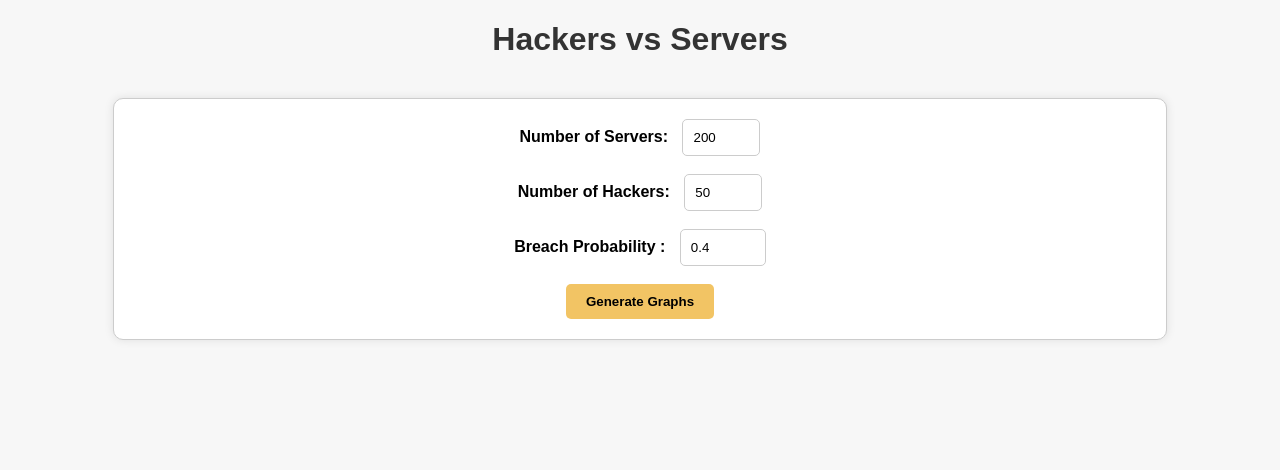
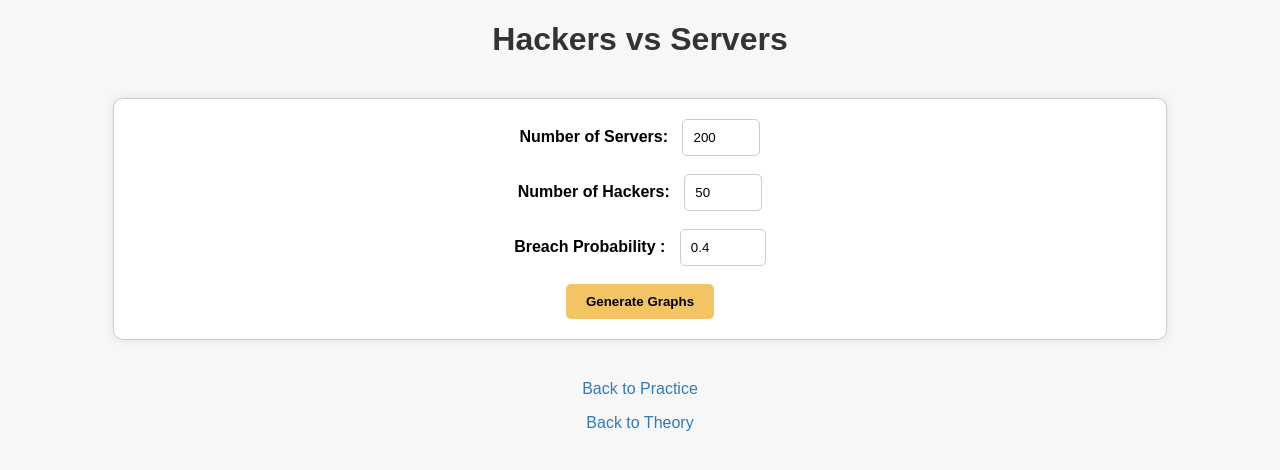
Before and after one commit to Raffo24/raffo24.github.io, a Jekyll site: the page built from _posts/statistics/2022-08-26-hw1_code.md, in a window 1280 px wide. Shown: the top 470 px of the page. Built offline with Jekyll 4.4.1, drawn with Linux system fonts in a browser that asks for light colours.

Commit message:
Update hw1_code.html

```diff
--- a/_layouts/hw1_code.html
+++ b/_layouts/hw1_code.html
@@ -312,6 +312,10 @@
 
         </script>
     </div>
+    <div style="text-align: center; margin-top: 20px;">
+        <p><a href="/statistics/hw1_practice" style="text-decoration: none; color: #337ab7;">Back to Practice</a></p>
+        <p><a href="/statistics/hw1" style="text-decoration: none; color: #337ab7;">Back to Theory</a></ p>
+    </div>
 </body>
 
 </html>
```
